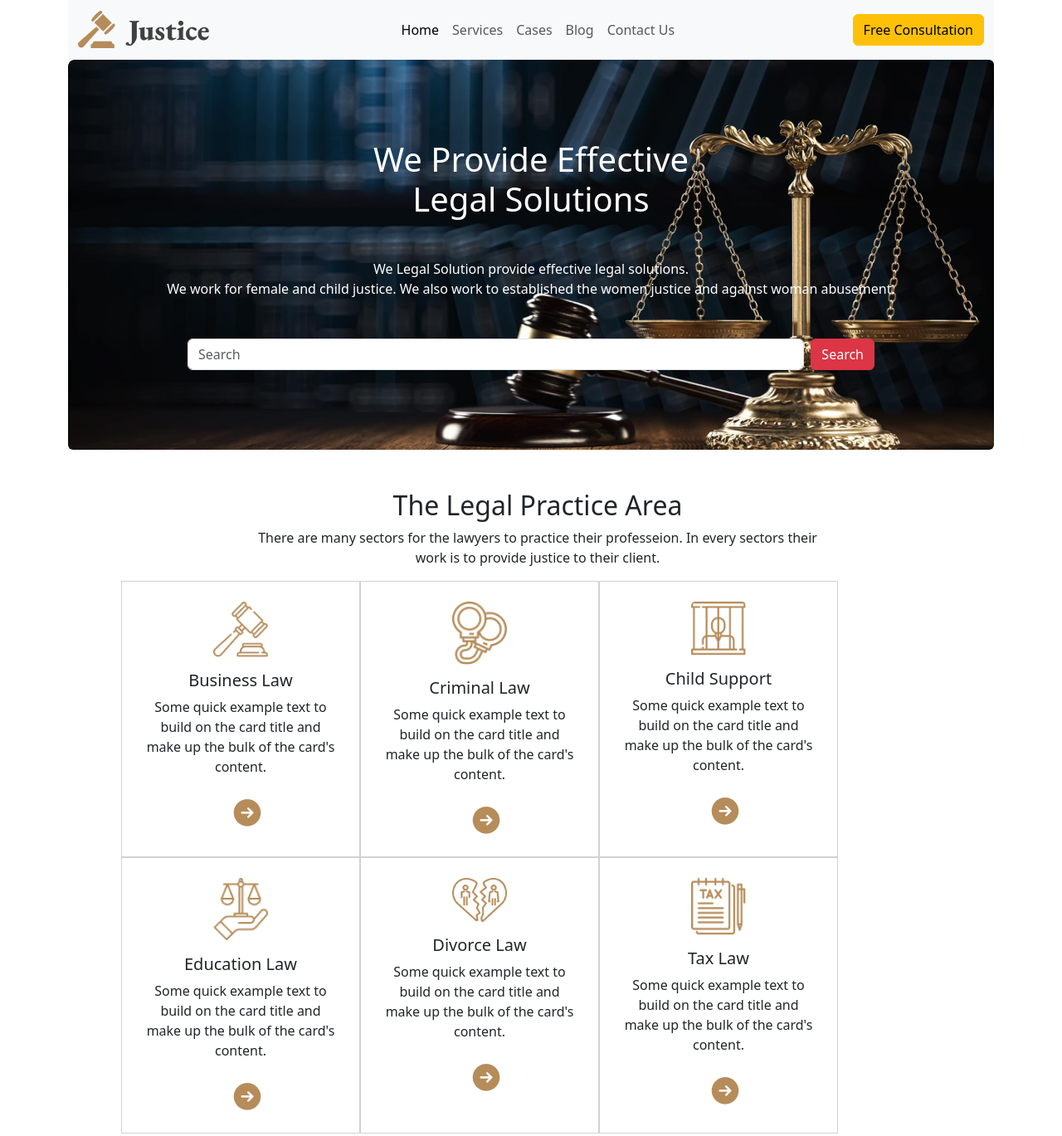
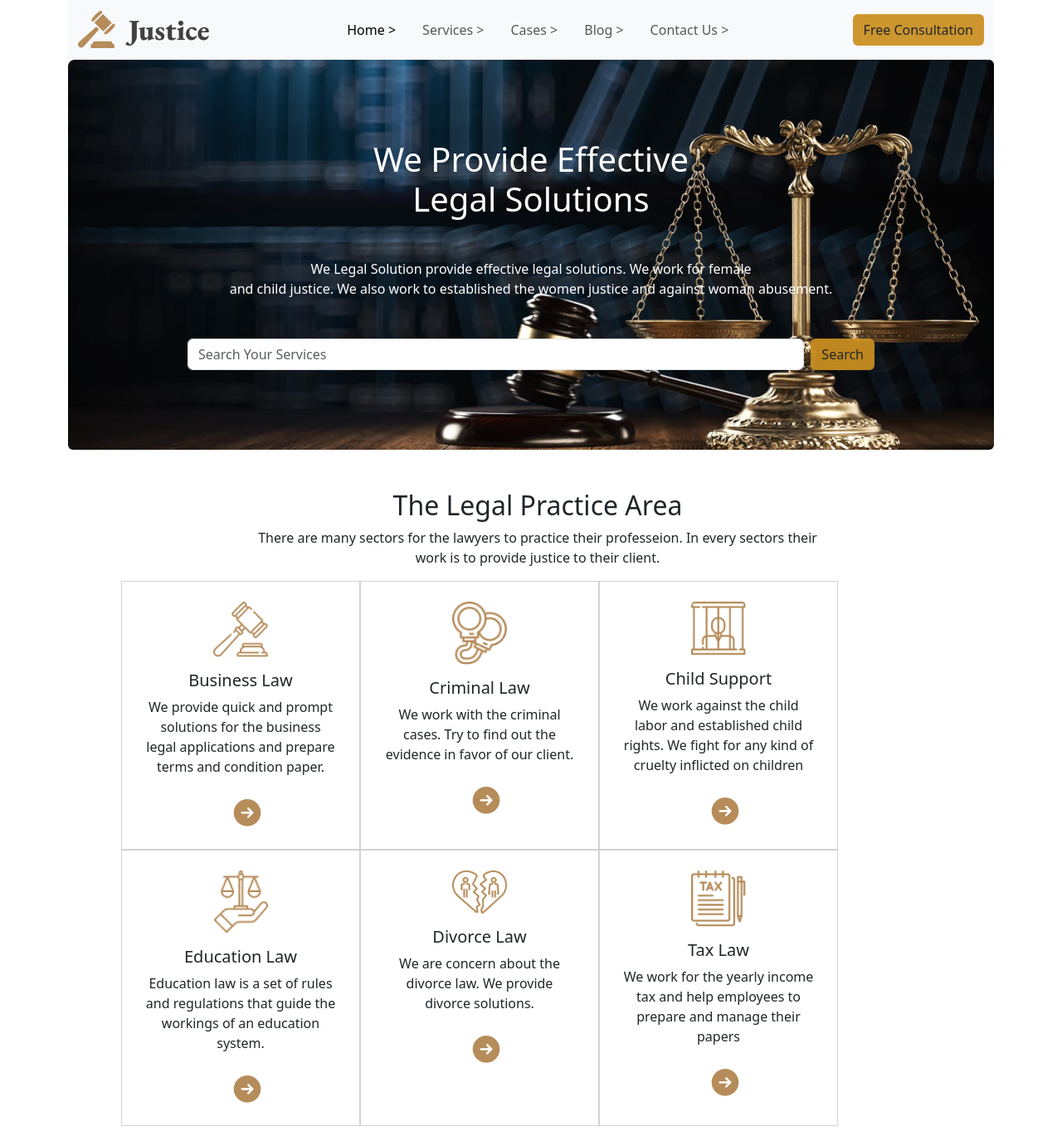
Before and after one commit to anika-aurony/legal-solution, a plain HTML site: page index.html in a window 1280 px wide. Shown: the top 1369 px of the page at 83% size. Drawn offline with nearby package versions, Linux system fonts and the light colour scheme.

Commit message:
q/a commit

```diff
--- a/index.html
+++ b/index.html
@@ -23,27 +23,27 @@
                 </button>
                 <div class="collapse navbar-collapse" id="navbarSupportedContent">
                     <ul class="navbar-nav mx-auto mb-2 mb-lg-0">
-                        <li class="nav-item">
-                            <a class="nav-link active" aria-current="page" href="#">Home</a>
+                        <li class="nav-item me-3">
+                            <a class="nav-link active" aria-current="page" href="#">Home ></a>
+                        </li>
+                        <li class="nav-item me-3">
+                            <a class="nav-link" href="#">Services > </a>
+                        </li>
+                        <li class="nav-item me-3">
+                            <a class="nav-link" href="#">Cases ></a>
+                        </li>
+                        <li class="nav-item me-3">
+                            <a class="nav-link" href="#">Blog ></a>
                         </li>
                         <li class="nav-item">
-                            <a class="nav-link" href="#">Services </a>
-                        </li>
-                        <li class="nav-item">
-                            <a class="nav-link" href="#">Cases</a>
-                        </li>
-                        <li class="nav-item">
-                            <a class="nav-link" href="#">Blog</a>
-                        </li>
-                        <li class="nav-item">
-                            <a class="nav-link" href="#">Contact Us </a>
+                            <a class="nav-link" href="#">Contact Us > </a>
                         </li>
 
 
                     </ul>
 
                     <!-- Button trigger modal -->
-                    <button type="button" class="btn btn-warning" data-bs-toggle="modal" data-bs-target="#exampleModal">
+                    <button type="button" class="btn legal-colour" data-bs-toggle="modal" data-bs-target="#exampleModal">
                         Free Consultation
                     </button>
 
@@ -63,7 +63,7 @@
                                 <div class="modal-footer">
                                     <button type="button" class="btn btn-secondary"
                                         data-bs-dismiss="modal">Close</button>
-                                    <button type="button" class="btn btn-primary">Please Register</button>
+                                    <button type="button" class="btn legal-colour">Please Register</button>
                                 </div>
                             </div>
                         </div>
@@ -104,13 +104,13 @@
             <h1 class="mb-3 mt-5 h-2">We Provide Effective <br> Legal Solutions</h1>
 
             <p class="my-5">
-                We Legal Solution provide effective legal solutions.<br> We work for female and child justice. We also
+                We Legal Solution provide effective legal solutions. We work for female <br>  and child justice. We also
                 work
                 to established the women justice and against woman abusement.
             </p>
             <form class="d-flex mx-5 my-5" role="search">
-                <input class="form-control ms-md-5 me-2 " type="search" placeholder="Search" aria-label="Search">
-                <button class="btn btn-danger me-5" type="submit">Search</button>
+                <input class="form-control ms-md-5 me-2 " type="search" placeholder="Search Your Services" aria-label="Search">
+                <button class="btn legal-colour me-5" type="submit">Search</button>
             </form>
         </div>
 
@@ -126,8 +126,7 @@
                     <img src="images/business.png" class="card-img-top w-25 mx-auto mt-4" alt="...">
                     <div class="card-body">
                         <h5 class="card-title">Business Law</h5>
-                        <p class="card-text text-center">Some quick example text to build on the card title and make up
-                            the bulk of the card's content.</p>
+                        <p class="card-text text-center">We provide quick and prompt solutions for the business legal applications and prepare terms and condition paper.</p>
                         <a href="#" class="btn ms-3 "><img class="mx-5" src="images/Frame.png" alt=""></a>
                     </div>
                 </div>
@@ -135,8 +134,7 @@
                     <img src="images/criminal.png" class="card-img-top w-25 mx-auto mt-4" alt="...">
                     <div class="card-body">
                         <h5 class="card-title">Criminal Law</h5>
-                        <p class="card-text text-center">Some quick example text to build on the card title and make up
-                            the bulk of the card's content.</p>
+                        <p class="card-text text-center">We work with the criminal cases. Try to find out the evidence in favor of our client.</p>
                         <a href="#" class="btn ms-3 "><img class="mx-5" src="images/Frame.png" alt=""></a>
                     </div>
                 </div>
@@ -144,8 +142,7 @@
                     <img src="images/child.png" class="card-img-top w-25 mx-auto mt-4" alt="...">
                     <div class="card-body">
                         <h5 class="card-title">Child Support</h5>
-                        <p class="card-text text-center">Some quick example text to build on the card title and make up
-                            the bulk of the card's content.</p>
+                        <p class="card-text text-center">We work against the child labor and established child rights. We fight for  any kind of cruelty inflicted on children </p>
                         <a href="#" class="btn ms-3 "><img class="mx-5" src="images/Frame.png" alt=""></a>
                     </div>
                 </div>
@@ -153,8 +150,7 @@
                     <img src="images/education.png" class="card-img-top w-25 mx-auto mt-4" alt="...">
                     <div class="card-body">
                         <h5 class="card-title">Education Law</h5>
-                        <p class="card-text text-center">Some quick example text to build on the card title and make up
-                            the bulk of the card's content.</p>
+                        <p class="card-text text-center">Education law is a set of rules and regulations that guide the workings of an education system.</p>
                         <a href="#" class="btn ms-3 "><img class="mx-5" src="images/Frame.png" alt=""></a>
                     </div>
                 </div>
@@ -162,8 +158,7 @@
                     <img src="images/divorce.png" class="card-img-top w-25 mx-auto mt-4" alt="...">
                     <div class="card-body">
                         <h5 class="card-title">Divorce Law</h5>
-                        <p class="card-text text-center">Some quick example text to build on the card title and make up
-                            the bulk of the card's content.</p>
+                        <p class="card-text text-center">We are concern about the divorce law. We provide divorce solutions.</p>
                         <a href="#" class="btn ms-3 "><img class="mx-5" src="images/Frame.png" alt=""></a>
                     </div>
                 </div>
@@ -171,8 +166,7 @@
                     <img src="images/tax.png" class="card-img-top w-25 mx-auto mt-4" alt="...">
                     <div class="card-body">
                         <h5 class="card-title">Tax Law</h5>
-                        <p class="card-text text-center">Some quick example text to build on the card title and make up
-                            the bulk of the card's content.</p>
+                        <p class="card-text text-center">We work for the yearly income tax and help employees to prepare and manage their papers </p>
                         <a href="#" class="btn ms-3 "><img class="mx-5" src="images/Frame.png" alt=""></a>
                     </div>
                 </div>
@@ -183,7 +177,7 @@
             <h2 class="text-center mt-5">What Our Client Say</h2>
             <p class="text-center  ">Our legal experts help you reduce risk and manage opportunities. Reimagine how   <br> law can support your journey. </p>
 
-            <div id="carouselExampleCaptions" class="carousel slide ">
+            <div id="carouselExampleCaptions" class="carousel slide mb-5">
                 <div class="carousel-indicators">
                     <button type="button" data-bs-target="#carouselExampleCaptions" data-bs-slide-to="0" class="active"
                         aria-current="true" aria-label="Slide 1"></button>
@@ -241,7 +235,7 @@
                         <div class="accordion-item">
                           <h2 class="accordion-header" id="headingOne">
                             <button class="accordion-button" type="button" data-bs-toggle="collapse" data-bs-target="#collapseOne" aria-expanded="true" aria-controls="collapseOne">
-                              What is the difference between flex and grid?
+                             1.  What is the difference between flex and grid?
                             </button>
                           </h2>
                           <div id="collapseOne" class="accordion-collapse collapse show" aria-labelledby="headingOne" data-bs-parent="#accordionExample">
@@ -253,27 +247,41 @@
                         <div class="accordion-item">
                           <h2 class="accordion-header" id="headingTwo">
                             <button class="accordion-button collapsed" type="button" data-bs-toggle="collapse" data-bs-target="#collapseTwo" aria-expanded="false" aria-controls="collapseTwo">
-                              Accordion Item #2
+                              2. What is the purpose of media query?
                             </button>
                           </h2>
                           <div id="collapseTwo" class="accordion-collapse collapse" aria-labelledby="headingTwo" data-bs-parent="#accordionExample">
                             <div class="accordion-body">
-                              <strong>This is the second item's accordion body.</strong> It is hidden by default, until the collapse plugin adds the appropriate classes that we use to style each element. These classes control the overall appearance, as well as the showing and hiding via CSS transitions. You can modify any of this with custom CSS or overriding our default variables. It's also worth noting that just about any HTML can go within the <code>.accordion-body</code>, though the transition does limit overflow.
+                              <strong>The purpose of media query is </strong> to make the website responsive for desktops, laptops, tablets, and mobile phones by applying some breakpoints.
                             </div>
                           </div>
                         </div>
                         <div class="accordion-item">
                           <h2 class="accordion-header" id="headingThree">
                             <button class="accordion-button collapsed" type="button" data-bs-toggle="collapse" data-bs-target="#collapseThree" aria-expanded="false" aria-controls="collapseThree">
-                              Accordion Item #3
+                             3. What is CSS box model and how does it work?
                             </button>
                           </h2>
                           <div id="collapseThree" class="accordion-collapse collapse" aria-labelledby="headingThree" data-bs-parent="#accordionExample">
                             <div class="accordion-body">
-                              <strong>This is the third item's accordion body.</strong> It is hidden by default, until the collapse plugin adds the appropriate classes that we use to style each element. These classes control the overall appearance, as well as the showing and hiding via CSS transitions. You can modify any of this with custom CSS or overriding our default variables. It's also worth noting that just about any HTML can go within the <code>.accordion-body</code>, though the transition does limit overflow.
+                              <strong>The CSS box model is</strong>  essentially a box that wraps around every HTML element. It consists of: margins, borders, padding, and the actual content.
+                              Every box is composed of four parts (or areas), defined by their respective edges: the content edge, padding edge, border edge, and margin edge.
                             </div>
                           </div>
                         </div>
+                        <div class="accordion-item">
+                          <h2 class="accordion-header" id="headingFour">
+                            <button class="accordion-button collapsed" type="button" data-bs-toggle="collapse" data-bs-target="#collapseFour" aria-expanded="false" aria-controls="collapseFour">
+                              4. What is semantic tag?
+                            </button>
+                          </h2>
+                          <div id="collapseFour" class="accordion-collapse collapse" aria-labelledby="headingFour" data-bs-parent="#accordionExample">
+                            <div class="accordion-body">
+                              <strong>Semantic tag:</strong> Semantic means meaningful. Semantic HTML tags are tags that define the meaning of the content they contain. A semantic element clearly describes its meaning to both the browser and the developer. Examples of semantic elements: form , table, and article.
+                            </div>
+                          </div>
+                        </div>
+
                       </div>
                 </div>
                 <div class="col text-center">
@@ -313,7 +321,7 @@
                 Spam Mails</p>
                 <form class="d-flex  my-5" role="search">
                     <input class="form-control  me-1 " type="search" placeholder="Email Address" aria-label="Search">
-                    <button class="btn btn-danger " type="submit">Search</button>
+                    <button class="btn legal-colour " type="submit">Search</button>
                 </form>
         </div>
 
--- a/styles/styles.css
+++ b/styles/styles.css
@@ -5,3 +5,7 @@
 .list{
     list-style-type:none
 }
+
+.legal-colour{
+    background-color: rgba(202, 143, 33, 0.936);
+}
```
